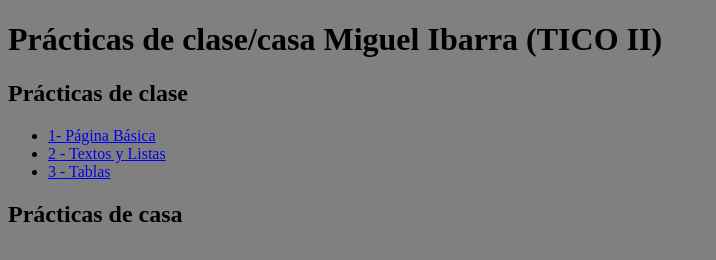
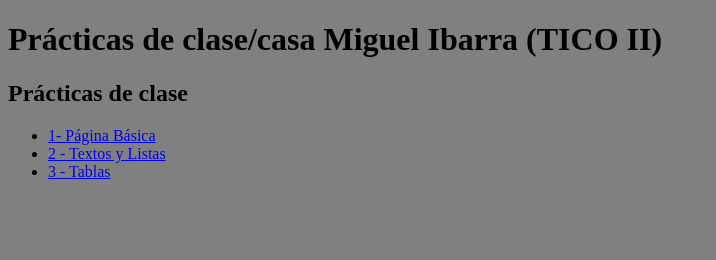
Before and after one commit to miguelibarra05/1EVAL_HTMLyCSS_TICO2_miguelibarra05, a plain HTML site: page index.html in a window 1280 px wide. Shown: the whole page, without its empty margins (0-716 px from the left). Drawn offline with Linux system fonts and the light colour scheme; files that its build step writes are made by us from their sources.

Commit message:
Update index.html

```diff
--- a/index.html
+++ b/index.html
@@ -15,7 +15,6 @@
         <li><a href="textosylistas/index.html" target="_blank">2 - Textos y Listas</a> </li>
         <li><a href="tablas/index.html">3 - Tablas</a> </li>
     </ul>
-    <h2>Prácticas de casa</h2>
 
 </body>
 </html>
```
